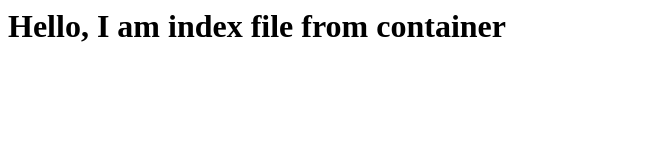
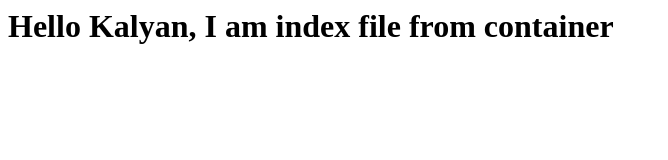
Before and after one commit to KalyanTalabothula/dockerfiles, a plain HTML site: page COPY/index.html in a window 1280 px wide. Shown: the whole page, without its empty margins (0-668 px from the left). Drawn offline with Linux system fonts and the light colour scheme.

Commit message:
updating

```diff
--- a/COPY/index.html
+++ b/COPY/index.html
@@ -1 +1 @@
-<h1> Hello, I am index file from container </h1>
+<h1> Hello Kalyan, I am index file from container </h1>
```
